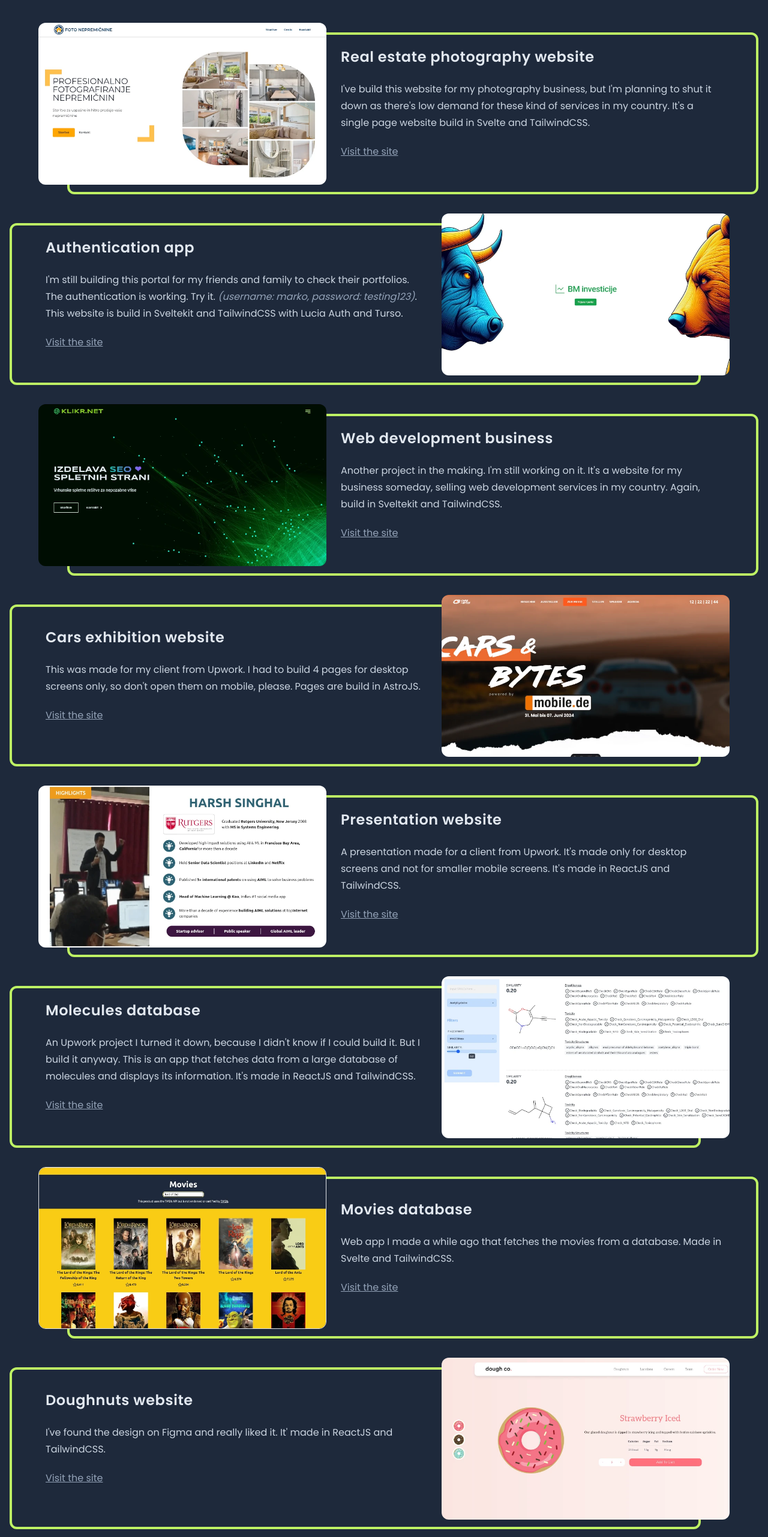
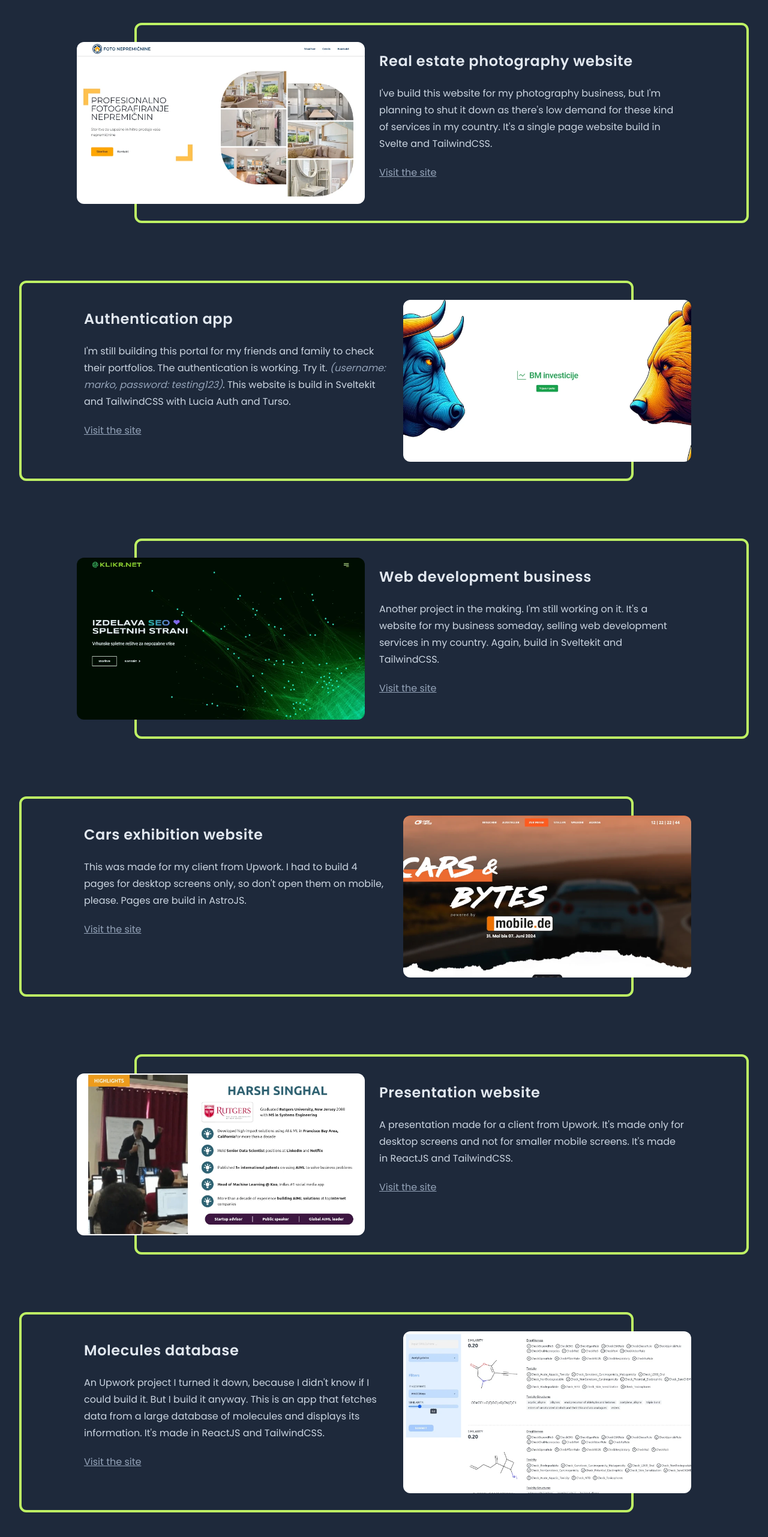
Before and after one commit to markoskace1/my-portfolio, a SvelteKit app: page /work in a window 1280 px wide. Shown: the part 234-2797 px from the top of the page at 60% size. Built offline with nearby package versions, Linux system fonts and the light colour scheme.

Commit message:
added responsiveness to Work page

```diff
--- a/src/routes/work/+page.svelte
+++ b/src/routes/work/+page.svelte
@@ -9,12 +9,16 @@
 	import doughnutWebsite from '$lib/images/doughnut-website.webp';
 </script>
 
-<section class="flex flex-col space-y-12 max-w-6xl pb-12">
+<section
+	class="flex flex-col space-y-24 max-w-5xl pb-24 prose prose-sm md:prose-base prose-h2:text-slate-200 prose-h2:mt-0 lg:prose-h2:mt-12 prose-h2:tracking-wide prose-p:text-slate-300 prose-a:text-slate-400 prose-a:w-fit"
+>
 	<!-- REAL ESTATE WEBSITE -->
 
-	<div class="relative flex justify-center gap-3 items-center rounded-r-xl">
+	<div
+		class="relative flex flex-col lg:flex-row justify-center items-center lg:items-start gap-0 lg:gap-3 rounded-r-xl"
+	>
 		<div
-			class="absolute w-full h-full -bottom-4 left-12 rounded-xl border-4 border-lime-300 -z-10"
+			class="absolute w-2/3 lg:w-full h-1/2 lg:h-full top-0 lg:-bottom-4 left-12 lg:left-24 rounded-xl border-4 border-lime-300 -z-10"
 		></div>
 		<img
 			src={fotnepWebsite}
@@ -23,9 +27,7 @@
 			height="235px"
 			class="object-cover object-center aspect-video rounded-xl"
 		/>
-		<div
-			class="flex flex-col prose max-w-none prose-h2:text-slate-200 prose-h2:tracking-wide prose-p:text-slate-300 prose-a:text-slate-400 prose-a:w-fit px-3 py-6"
-		>
+		<div class="flex flex-col px-3">
 			<h2>Real estate photography website</h2>
 			<p>
 				I've build this website for my photography business, but I'm planning to shut it down as
@@ -37,20 +39,20 @@
 	</div>
 
 	<!-- BM INVEST WEBSITE -->
-	<div class="relative flex justify-center gap-3 items-center rounded-r-xl">
+	<div
+		class="relative flex flex-col lg:flex-row justify-center items-center lg:items-start gap-0 lg:gap-3 rounded-r-xl"
+	>
 		<div
-			class="absolute w-full h-full -bottom-4 right-12 rounded-xl border-4 border-lime-300 -z-10"
+			class="absolute w-2/3 lg:w-full h-1/2 lg:h-full top-0 lg:-bottom-4 right-12 lg:right-24 rounded-xl border-4 border-lime-300 -z-10"
 		></div>
 		<img
 			src={investWebsite}
 			alt="fotonepremicnine.si website"
 			width="480px"
 			height="235px"
-			class="object-cover object-center aspect-video rounded-xl order-2"
+			class="object-cover object-center aspect-video rounded-xl lg:order-2"
 		/>
-		<div
-			class="flex flex-col prose max-w-none prose-h2:text-slate-200 prose-h2:tracking-wide prose-p:text-slate-300 prose-a:text-slate-400 prose-a:w-fit px-3 py-6"
-		>
+		<div class="flex flex-col px-3">
 			<h2>Authentication app</h2>
 			<p>
 				I'm still building this portal for my friends and family to check their portfolios. The
@@ -63,9 +65,11 @@
 	</div>
 
 	<!-- KLIKR WEBSITE -->
-	<div class="relative flex justify-center gap-3 items-center rounded-r-xl">
+	<div
+		class="relative flex flex-col lg:flex-row justify-center items-center lg:items-start gap-0 lg:gap-3 rounded-r-xl"
+	>
 		<div
-			class="absolute w-full h-full -bottom-4 left-12 rounded-xl border-4 border-lime-300 -z-10"
+			class="absolute w-2/3 lg:w-full h-1/2 lg:h-full top-0 lg:-bottom-4 left-12 lg:left-24 rounded-xl border-4 border-lime-300 -z-10"
 		></div>
 		<img
 			src={klikrWebsite}
@@ -74,9 +78,7 @@
 			height="235px"
 			class="object-cover object-center aspect-video rounded-xl"
 		/>
-		<div
-			class="flex flex-col prose max-w-none prose-h2:text-slate-200 prose-h2:tracking-wide prose-p:text-slate-300 prose-a:text-slate-400 prose-a:w-fit px-3 py-6"
-		>
+		<div class="flex flex-col px-3">
 			<h2>Web development business</h2>
 			<p>
 				Another project in the making. I'm still working on it. It's a website for my business
@@ -88,20 +90,20 @@
 	</div>
 
 	<!-- CAR&BYTES WEBSITE -->
-	<div class="relative flex justify-center gap-3 items-center rounded-r-xl">
+	<div
+		class="relative flex flex-col lg:flex-row justify-center items-center lg:items-start gap-0 lg:gap-3 rounded-r-xl"
+	>
 		<div
-			class="absolute w-full h-full -bottom-4 right-12 rounded-xl border-4 border-lime-300 -z-10"
+			class="absolute w-2/3 lg:w-full h-1/2 lg:h-full top-0 lg:-bottom-4 right-12 lg:right-24 rounded-xl border-4 border-lime-300 -z-10"
 		></div>
 		<img
 			src={carsWebsite}
 			alt="fotonepremicnine.si website"
 			width="480px"
 			height="235px"
-			class="object-cover object-center aspect-video rounded-xl order-2"
+			class="object-cover object-center aspect-video rounded-xl lg:order-2"
 		/>
-		<div
-			class="flex flex-col prose max-w-none prose-h2:text-slate-200 prose-h2:tracking-wide prose-p:text-slate-300 prose-a:text-slate-400 prose-a:w-fit px-3 py-6"
-		>
+		<div class="flex flex-col px-3">
 			<h2>Cars exhibition website</h2>
 			<p>
 				This was made for my client from Upwork. I had to build 4 pages for desktop screens only, so
@@ -112,9 +114,11 @@
 	</div>
 
 	<!-- PRESENTATION WEBSITE -->
-	<div class="relative flex justify-center gap-3 items-center rounded-r-xl">
+	<div
+		class="relative flex flex-col lg:flex-row justify-center items-center lg:items-start gap-0 lg:gap-3 rounded-r-xl"
+	>
 		<div
-			class="absolute w-full h-full -bottom-4 left-12 rounded-xl border-4 border-lime-300 -z-10"
+			class="absolute w-2/3 lg:w-full h-1/2 lg:h-full top-0 lg:-bottom-4 left-12 lg:left-24 rounded-xl border-4 border-lime-300 -z-10"
 		></div>
 		<img
 			src={presentationWebsite}
@@ -123,9 +127,7 @@
 			height="235px"
 			class="object-cover object-center aspect-video rounded-xl"
 		/>
-		<div
-			class="flex flex-col prose max-w-none prose-h2:text-slate-200 prose-h2:tracking-wide prose-p:text-slate-300 prose-a:text-slate-400 prose-a:w-fit px-3 py-6"
-		>
+		<div class="flex flex-col px-3">
 			<h2>Presentation website</h2>
 			<p>
 				A presentation made for a client from Upwork. It's made only for desktop screens and not for
@@ -136,20 +138,20 @@
 	</div>
 
 	<!-- MOLECULES WEBSITE -->
-	<div class="relative flex justify-center gap-3 items-center rounded-r-xl">
+	<div
+		class="relative flex flex-col lg:flex-row justify-center items-center lg:items-start gap-0 lg:gap-3 rounded-r-xl"
+	>
 		<div
-			class="absolute w-full h-full -bottom-4 right-12 rounded-xl border-4 border-lime-300 -z-10"
+			class="absolute w-2/3 lg:w-full h-1/2 lg:h-full top-0 lg:-bottom-4 right-12 lg:right-24 rounded-xl border-4 border-lime-300 -z-10"
 		></div>
 		<img
 			src={moleculesWebsite}
 			alt="fotonepremicnine.si website"
 			width="480px"
 			height="235px"
-			class="object-cover object-left aspect-video rounded-xl order-2"
+			class="object-cover object-left aspect-video rounded-xl lg:order-2"
 		/>
-		<div
-			class="flex flex-col prose max-w-none prose-h2:text-slate-200 prose-h2:tracking-wide prose-p:text-slate-300 prose-a:text-slate-400 prose-a:w-fit px-3 py-6"
-		>
+		<div class="flex flex-col px-3">
 			<h2>Molecules database</h2>
 			<p>
 				An Upwork project I turned it down, because I didn't know if I could build it. But I build
@@ -161,9 +163,11 @@
 	</div>
 
 	<!-- MOVIES WEBSITE -->
-	<div class="relative flex justify-center gap-3 items-center rounded-r-xl">
+	<div
+		class="relative flex flex-col lg:flex-row justify-center items-center lg:items-start gap-0 lg:gap-3 rounded-r-xl"
+	>
 		<div
-			class="absolute w-full h-full -bottom-4 left-12 rounded-xl border-4 border-lime-300 -z-10"
+			class="absolute w-2/3 lg:w-full h-1/2 lg:h-full top-0 lg:-bottom-4 left-12 lg:left-24 rounded-xl border-4 border-lime-300 -z-10"
 		></div>
 		<img
 			src={moviesWebsite}
@@ -172,9 +176,7 @@
 			height="235px"
 			class="object-cover object-center aspect-video rounded-xl border"
 		/>
-		<div
-			class="flex flex-col prose max-w-none prose-h2:text-slate-200 prose-h2:tracking-wide prose-p:text-slate-300 prose-a:text-slate-400 prose-a:w-fit px-3 py-6"
-		>
+		<div class="flex flex-col px-3">
 			<h2>Movies database</h2>
 			<p>
 				Web app I made a while ago that fetches the movies from a database. Made in Svelte and
@@ -185,20 +187,20 @@
 	</div>
 
 	<!-- DOUGHNUTS WEBSITE -->
-	<div class="relative flex justify-center gap-3 items-center rounded-r-xl">
+	<div
+		class="relative flex flex-col lg:flex-row justify-center items-center lg:items-start gap-0 lg:gap-3 rounded-r-xl"
+	>
 		<div
-			class="absolute w-full h-full -bottom-4 right-12 rounded-xl border-4 border-lime-300 -z-10"
+			class="absolute w-2/3 lg:w-full h-1/2 lg:h-full top-0 lg:-bottom-4 right-12 lg:right-24 rounded-xl border-4 border-lime-300 -z-10"
 		></div>
 		<img
 			src={doughnutWebsite}
 			alt="fotonepremicnine.si website"
 			width="480px"
 			height="235px"
-			class="object-cover object-left aspect-video rounded-xl order-2"
+			class="object-cover object-left aspect-video rounded-xl lg:order-2"
 		/>
-		<div
-			class="flex flex-col prose max-w-none prose-h2:text-slate-200 prose-h2:tracking-wide prose-p:text-slate-300 prose-a:text-slate-400 prose-a:w-fit px-3 py-6"
-		>
+		<div class="flex flex-col px-3">
 			<h2>Doughnuts website</h2>
 			<p>
 				I've found the design on Figma and really liked it. It' made in ReactJS and TailwindCSS.
```
